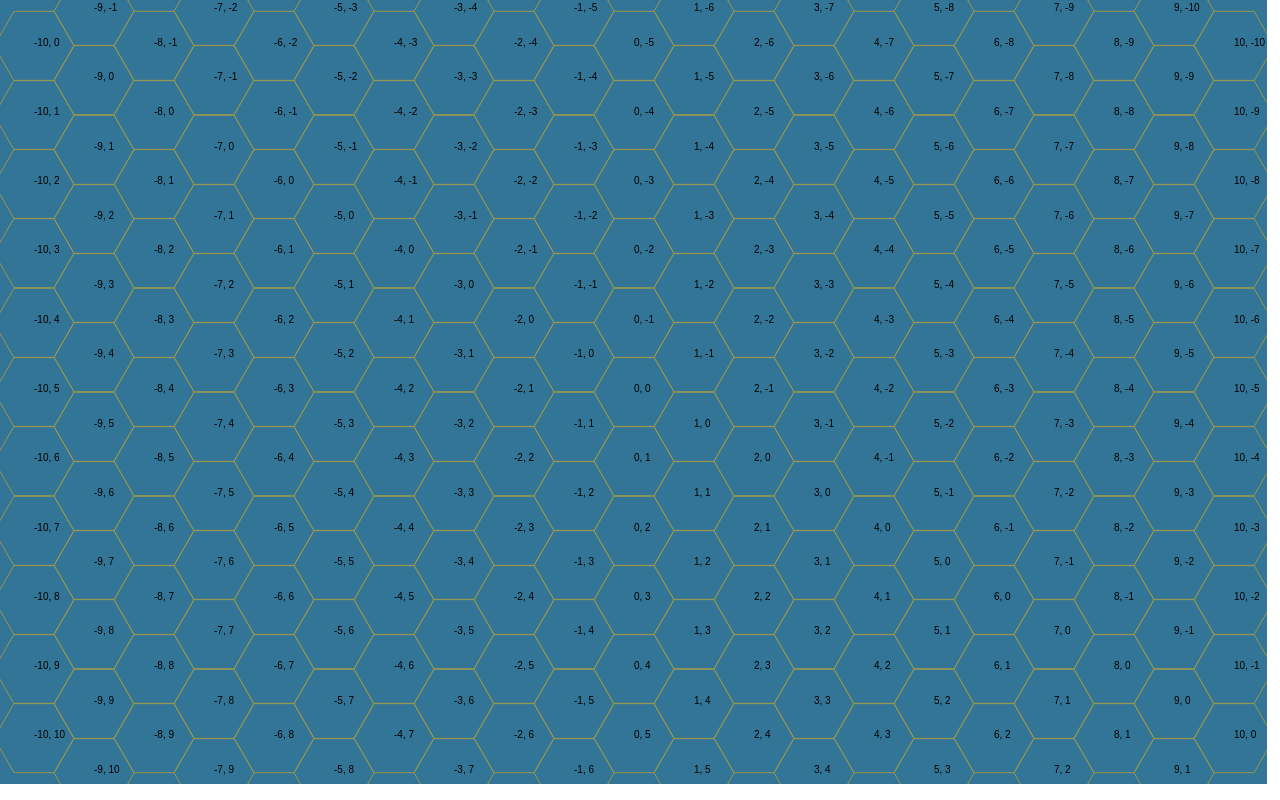
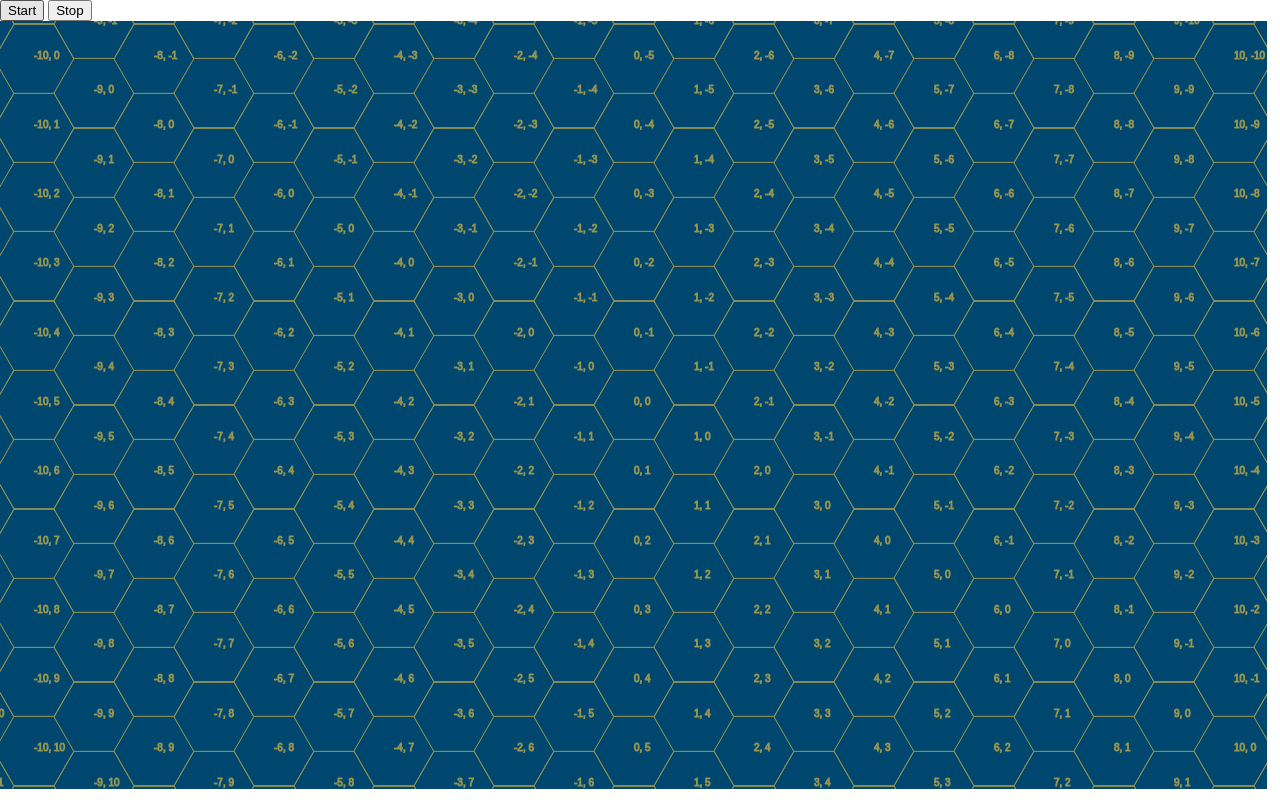
Before and after one commit to DubFriend/hex, a plain HTML site: page index.html in a window 1280 px wide. Drawn offline with Linux system fonts and the light colour scheme.

Commit message:
improved clipping | code cleanup and refactoring

```diff
--- a/execute.js
+++ b/execute.js
@@ -2,7 +2,7 @@ $(document).ready(function () {
     'use strict';
     //http://www.quirksmode.org/js/events_properties.html
     var getCursorCoord = function (e) {
-        var targ;
+        var targ, x, y;
         if(!e) {
             e = window.event;
         }
@@ -15,8 +15,9 @@ $(document).ready(function () {
         if(targ.nodeType == 3) {
             targ = targ.parentNode;
         }
-        var x = e.pageX - $(targ).offset().left;
-        var y = e.pageY - $(targ).offset().top;
+
+        x = e.pageX - $(targ).offset().left;
+        y = e.pageY - $(targ).offset().top;
 
         return { x : x, y: y };
     };
@@ -28,25 +29,50 @@ $(document).ready(function () {
 
     $gameWindow.append($canvas);
 
+    window.SCREEN = {
+        width: $canvas.width(),
+        height: $canvas.height()
+    };
+
     var hex = createHexController({
-        model: createHex({
+        model: createHexModel({
             size: 50
         }),
         view: createHexView({
-            context: $canvas[0].getContext('2d'),
-            width: $canvas.width(),
-            height: $canvas.height()
-        }),
-        width: $canvas.width(),
-        height: $canvas.height()
+            draw: createHexDraw($canvas[0].getContext('2d')),
+        })
     });
 
+
+    var intervalRef;
+
     $canvas.mousemove(function (event) {
-        hex.borderScroll(getCursorCoord(event));
+        if(intervalRef) {
+            hex.borderScroll(getCursorCoord(event));
+        }
     });
 
-    setInterval(function () {
-        hex.tick();
-    }, 16);
+    $canvas.mouseleave(function () {
+        if(intervalRef) {
+            hex.borderScroll({ x: $canvas.width() / 2, y: $canvas.height() / 2 });
+        }
+    });
 
+    var start = function () {
+        if(!intervalRef) {
+            intervalRef = setInterval(function () {
+                hex.tick();
+            }, 16);
+        }
+    };
+
+    var stop = function () {
+        clearInterval(intervalRef);
+        intervalRef = null;
+    };
+
+    $('#start').click(start);
+    $('#stop').click(stop);
+
+    start();
 });
--- a/hex.js
+++ b/hex.js
@@ -1,8 +1,10 @@
 (function () {
 'use strict';
 
+
 //using axial coordinate system
 //http://www.redblobgames.com/grids/hexagons/#coordinates
+
 
 var parseKey = function (stringKey) {
     var numbers = stringKey.split(',');
@@ -23,7 +25,13 @@ var addVector = function (a, b) {
     };
 };
 
-window.createHex = function (fig) {
+//note: sign(0) === 1
+var sign = function (x) {
+    return x < 0 ? -1 : 1;
+};
+
+
+window.createHexModel = function (fig) {
     var that = {},
         size = fig.size,
         board = (function () {
@@ -47,21 +55,48 @@ window.createHex = function (fig) {
     return that;
 };
 
+
+//rendering only
+window.createHexDraw = function (ctx) {
+    var that = {};
+
+    that.hexagon = function (fig) {
+        var x = fig.center.x,
+            y = fig.center.y,
+            radius = fig.radius;
+
+        ctx.strokeStyle = 'rgb(150, 150, 80)';
+        ctx.fillStyle = 'rgb(0, 71, 111)';
+        ctx.beginPath();
+        ctx.moveTo(x + radius, y);
+        _.each(_.range(Math.PI/3, 2*Math.PI, Math.PI/3), function (deg) {
+            ctx.lineTo(
+                x + Math.cos(deg) * radius,
+                y + Math.sin(deg) * radius
+            );
+        });
+        ctx.closePath();
+        ctx.fill();
+        ctx.stroke();
+        ctx.strokeText(fig.coord.x + ", " + fig.coord.y, x, y);
+    };
+
+    that.clear = function () {
+        ctx.clearRect(0, 0, SCREEN.width, SCREEN.height);
+    };
+
+    return that;
+};
+
+
+//view based logic only, no rendering (use createHexDraw)
 window.createHexView = function (fig) {
     var that = {},
-        ctx = fig.context,
-
-        WIDTH = fig.width,
-        HEIGHT = fig.height,
-
+        draw = fig.draw,
         radius = fig.radius || 40,
         longLeg = radius * Math.sqrt(3) / 2,
         //shortLeg = radius / 2,
-
-        screenCenter = {
-            x: WIDTH / 2,
-            y: HEIGHT / 2
-        },
+        screenCenter = { x: SCREEN.width / 2, y: SCREEN.height / 2 },
 
         coordToPixels = function (coord, center) {
             return {
@@ -72,71 +107,55 @@ window.createHexView = function (fig) {
 
         //returns coordinates of closest coordinates, pixel distance from the center.
         pixelToCoord = function (pixel) {
-            var x = Math.round(pixel.x / (1.5 * radius));
-            var y = Math.round(-x / 2) + Math.round(pixel.y / (2 * longLeg));
-            return {
-                x: x,
-                y: y
+            var x = Math.round(pixel.x / (1.5 * radius)),
+                y = Math.round(-x / 2) + Math.round(pixel.y / (2 * longLeg));
+            return { x: x, y: y };
+        };
+
+        //isPixelOnScreen = function (pixel) {
+        //    return ( pixel.x >= 0 && pixel.x < SCREEN.width &&
+        //             pixel.y >= 0 && pixel.y < SCREEN.height );
+        //};
+
+    //public for testing purposes only
+    that.coordOnScreen = (function () {
+        var hexWidth = Math.floor((SCREEN.width/ (radius * 1.5)) / 2 + 2),
+            hexHeight = Math.floor(((SCREEN.height) / (longLeg * 2)) / 2 + 3),
+
+            hexRange = function (xDiff) {
+                var shift = -Math.floor(Math.abs(xDiff / 2)) * sign(xDiff),
+                    cut = xDiff % 2 === 1 && sign(xDiff) === 1 ? -1 : 0;
+
+                return _.range(
+                    1 - hexHeight + shift + cut,
+                    hexHeight + shift + cut
+                );
             };
-        },
 
-        isPixelOnScreen = function (pixel) {
-            return ( pixel.x >= 0 && pixel.x < WIDTH &&
-                     pixel.y >= 0 && pixel.y < HEIGHT );
-        },
+        return function (center) {
+            return _.flatten(_.map(_.range(1-hexWidth, hexWidth), function (x) {
+                return _.map(hexRange(x), function (y) {
+                    return addVector(pixelToCoord(center), { x: x, y: y });
+                });
+            }));
+        };
 
-        //generate a list of only board coordinates that are on screen.
-        //note that this method doesnt check if coordinates exist on actual game board.
-        //also right now it's returning a parallelogram shape (some squares arent on board)
-        coordOnScreen = (function () {
-            var hexWidth = Math.round((WIDTH / (radius * 1.5)) / 2 + 1),
-                hexHeight = Math.round((HEIGHT / (longLeg * 2)) / 2 * 2);
-            return function (center) {
-                var centerHex = pixelToCoord(center);
-                var coord = [];
-                _.each(_.range(1-hexWidth, hexWidth), function (x) {
-                    _.each(_.range(1-hexHeight, hexHeight), function (y) {
-                        coord.push({
-                            x: centerHex.x + x,
-                            y: centerHex.y + y
-                        });
-                    });
-                });
-                return coord;
-            };
-        }());
-
-    //radius is distance from center to vertex in pixels
-    that.drawHexagon = function (fig) {
-        var x = fig.center.x,
-            y = fig.center.y;
-
-        ctx.strokeStyle = 'rgb(150, 150, 80)';
-        ctx.beginPath();
-        ctx.moveTo(x + radius, y);
-        _.each(_.range(Math.PI/3, 2*Math.PI, Math.PI/3), function (deg) {
-            ctx.lineTo(
-                x + Math.cos(deg) * radius,
-                y + Math.sin(deg) * radius
-            );
-        });
-        ctx.closePath();
-        ctx.stroke();
-
-        ctx.fillText(fig.coord.x + ", " + fig.coord.y, x, y);
-    };
+    }());
 
     that.drawHexagonalGrid = function (board, center) {
-        _.each(coordOnScreen(center), function (coord) {
-            var pixel = coordToPixels(coord, center);
-            if(board[stringKey(coord)] !== undefined && isPixelOnScreen(pixel)) {
-                that.drawHexagon({ center: pixel, coord: coord });
+        _.each(that.coordOnScreen(center), function (coord) {
+            if(board[stringKey(coord)] !== undefined ) {
+                draw.hexagon({
+                    center: coordToPixels(coord, center),
+                    coord: coord,
+                    radius: radius
+                });
             }
         });
     };
 
     that.clear = function () {
-        ctx.clearRect(0, 0, WIDTH, HEIGHT);
+        draw.clear();
     };
 
     return that;
@@ -149,8 +168,6 @@ window.createHexController = function (fig) {
         view = fig.view,
         center = { x: 0, y: 0 },
         velocity = { x: 0, y: 0 },
-        WIDTH = fig.width,
-        HEIGHT = fig.height,
 
         drawBoard = function () {
             view.clear();
@@ -174,9 +191,12 @@ window.createHexController = function (fig) {
         };
 
         return function (pixel) {
-            var direction = addVector(pixel, { x: -WIDTH / 2, y: -HEIGHT / 2 });
-            velocity.x = calculateBorderVelocity(direction.x, WIDTH);
-            velocity.y = calculateBorderVelocity(direction.y, HEIGHT);
+            var direction = addVector(pixel, {
+                x: -SCREEN.width / 2,
+                y: -SCREEN.height / 2
+            });
+            velocity.x = calculateBorderVelocity(direction.x, SCREEN.width);
+            velocity.y = calculateBorderVelocity(direction.y, SCREEN.height);
         };
     }());
 
--- a/index.html
+++ b/index.html
@@ -10,15 +10,17 @@
             padding: 0;
         }
         #window {
-            height: 98%;
+            height: 96%;
             width: 99%;
         }
         canvas {
-            background-color: rgb(51, 117, 150);
+            background-color: rgb(86, 72, 124);
         }
     </style>
 </head>
 <body>
+    <button id="start">Start</button>
+    <button id="stop">Stop</button>
     <div id="window"></div>
     <script src="lib/jquery-2.0.3.js"></script>
     <script src="lib/underscore.js"></script>
```
Also changed, not shown: test/hexTest.js (+68 -5 lines).
